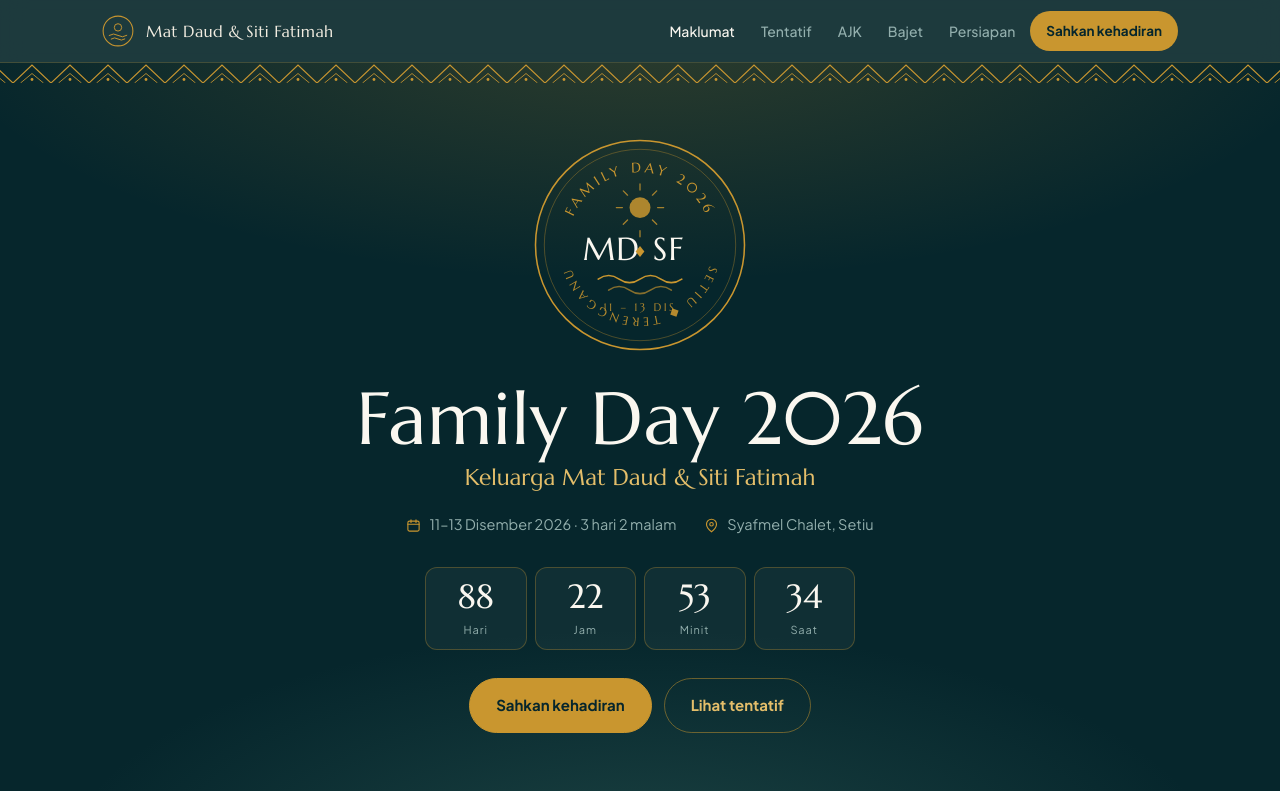
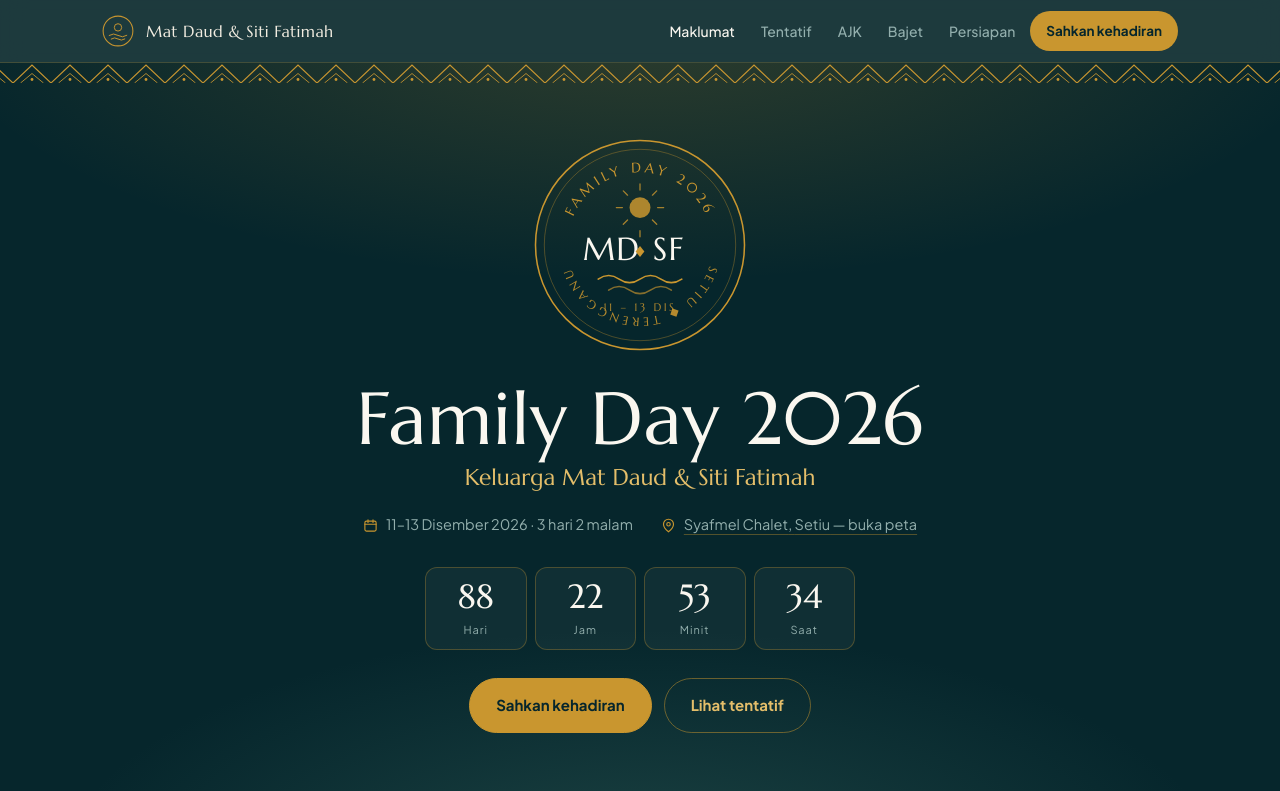
Before and after one commit to fadhilpdz12-arch/familyday6869, a Next.js app: page / in a window 1280 px wide. Shown: the top 791 px of the page. Built offline with nearby package versions, Linux system fonts and the light colour scheme; no server answers.

Commit message:
Add link to open map in Hero component

```diff
--- a/src/components/Hero.tsx
+++ b/src/components/Hero.tsx
@@ -27,12 +27,15 @@ export function Hero() {
             </svg>
             {ACARA.julatTarikh} · {ACARA.tempoh}
           </span>
-          <span className="inline-flex items-center gap-2">
+          <a
+            href={ACARA.pautanPeta} target="_blank" rel="noreferrer"
+            className="inline-flex items-center gap-2 underline decoration-[rgba(201,150,47,.4)] underline-offset-4 hover:text-tembaga-muda hover:decoration-tembaga-muda"
+          >
             <svg viewBox="0 0 24 24" className="h-[15px] w-[15px] shrink-0 text-tembaga" fill="none" stroke="currentColor" strokeWidth="1.8">
               <path d="M20 10c0 6-8 12-8 12s-8-6-8-12a8 8 0 1116 0z" /><circle cx="12" cy="10" r="2.8" />
             </svg>
-            {ACARA.tempat}, {ACARA.daerah.split(",")[0]}
-          </span>
+            {ACARA.tempat}, {ACARA.daerah.split(",")[0]} — buka peta
+          </a>
         </div>
 
         <div className="muncul d2"><KiraDetik /></div>
```
